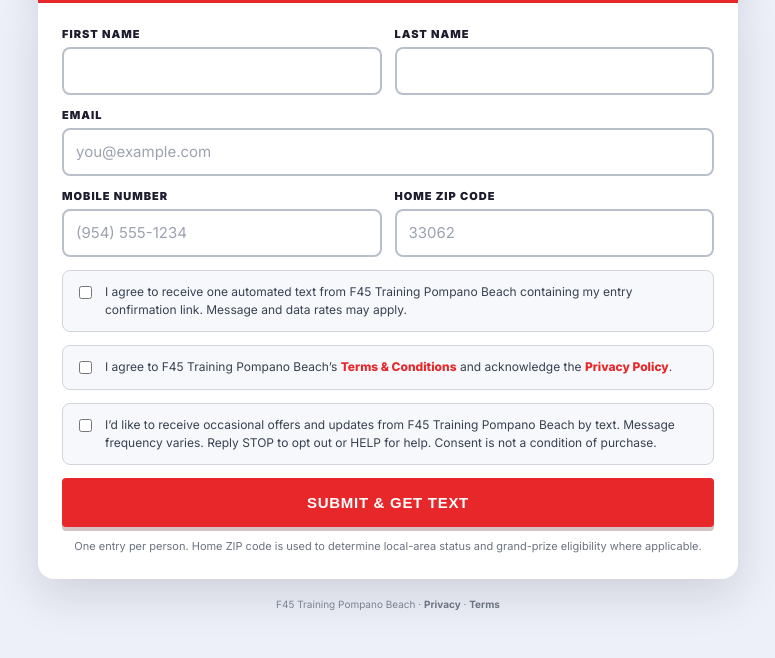
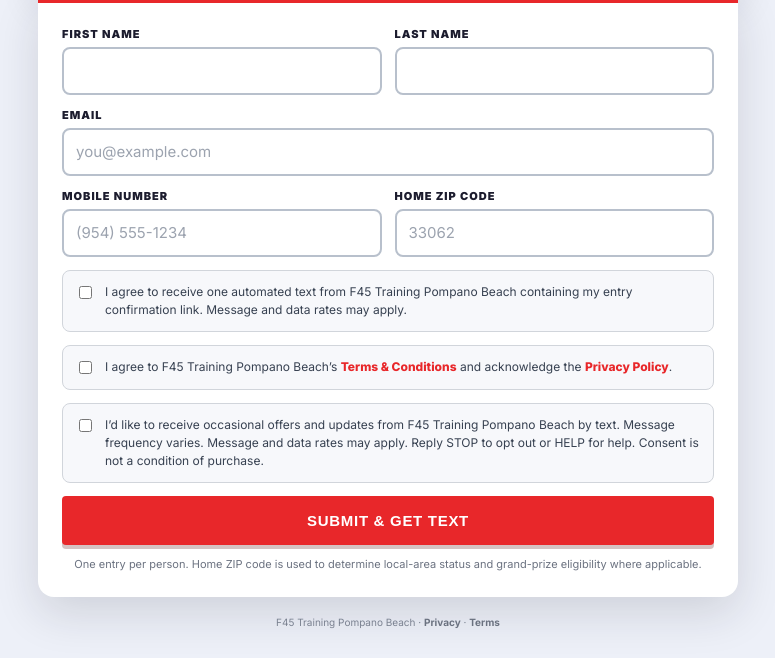
Before and after one commit to f45-pompanobeach/f45pompano, a website: page public/pier/index.html in a window 1280 px wide. Shown: the part 204-862 px from the top of the page, without its empty margins (252-1027 px from the left). Drawn offline with Linux system fonts and the light colour scheme.

Commit message:
Pier: complete recurring SMS consent disclosure

```diff
--- a/public/pier/index.html
+++ b/public/pier/index.html
@@ -75,7 +75,7 @@
 
         <label class="checkrow"><input id="vc" type="checkbox" required><span>I agree to receive one automated text from F45 Training Pompano Beach containing my entry confirmation link. Message and data rates may apply.</span></label>
         <label class="checkrow"><input id="tc" type="checkbox" required><span>I agree to F45 Training Pompano Beach’s <a href="/terms/" target="_blank" rel="noopener">Terms &amp; Conditions</a> and acknowledge the <a href="/privacy/" target="_blank" rel="noopener">Privacy Policy</a>.</span></label>
-        <label class="checkrow"><input id="mk" type="checkbox"><span>I’d like to receive occasional offers and updates from F45 Training Pompano Beach by text. Message frequency varies. Reply STOP to opt out or HELP for help. Consent is not a condition of purchase.</span></label>
+        <label class="checkrow"><input id="mk" type="checkbox"><span>I’d like to receive occasional offers and updates from F45 Training Pompano Beach by text. Message frequency varies. Message and data rates may apply. Reply STOP to opt out or HELP for help. Consent is not a condition of purchase.</span></label>
 
         <button class="submit" id="b" type="submit">Submit &amp; Get Text</button>
         <p class="fine">One entry per person. Home ZIP code is used to determine local-area status and grand-prize eligibility where applicable.</p>
```
